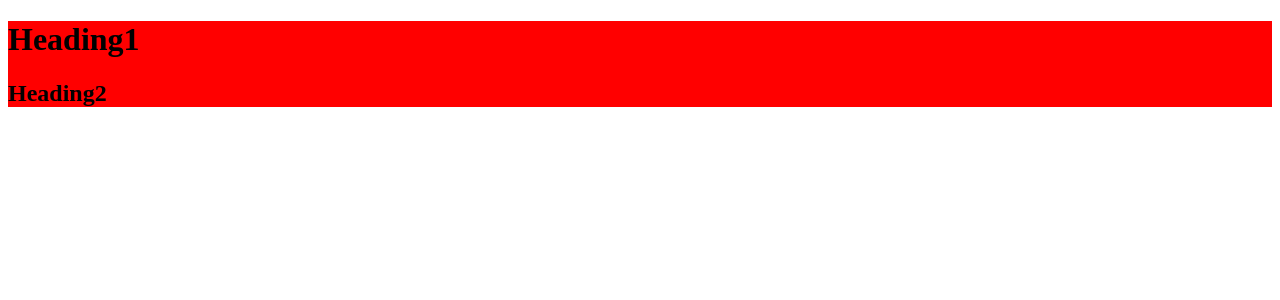
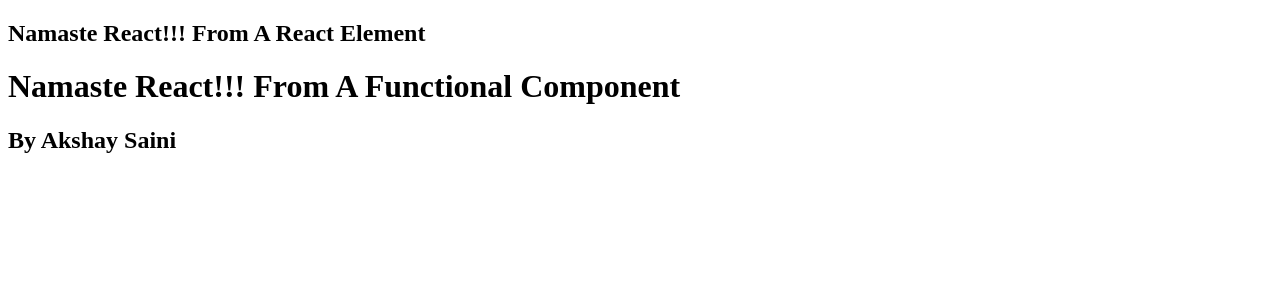
Before and after one commit to tanishqbaweja2410/namaste-react, a React (Vite) app: page / in a window 1280 px wide. Shown: the top 300 px of the page. Built offline with nearby package versions, Linux system fonts and the light colour scheme.

Commit message:
JSX and Functional Components

```diff
--- a/App.js
+++ b/App.js
@@ -1,54 +1,47 @@
-/***
- *
- * Created A Server
- * HMR - Hot Module Replacement
- * File Watcher algorithm - C++
- * BUNDLING
- * MINIFY
- * Cleaning our Code
- * Dev and Production Build
- * Super Fast build algorithm
- * Image Optimization
- * Caching while development
- * Compression
- * Compatble with older version of browser
- * HTTPS on dev
- * port Number
- * Consistent Hashing Algorithm
- * Zero Config
- *
- * Transitive Dependencies
- */
-
 import React from "react";
 import ReactDOM from "react-dom/client";
-const heading1 = React.createElement(
-  "h1",
-  {
-    id: "title",
-  },
-  "Heading1"
-);
-const heading2 = React.createElement(
-  "h2",
-  {
-    id: "title",
-  },
-  "Heading2"
+
+const Title = () => (
+  <h2 id="title" key="h2">
+    Namaste React!!! From A React Element
+  </h2>
 );
 
-const container = React.createElement(
-  "div",
-  {
-    id: "container",
-    hello: "namaste", // we can declare any custom attributes as well => props in react
-  },
-  [heading1, heading2]
+const teacherProfile = (
+  <img
+    className="styleImage"
+    src="https://yt3.ggpht.com/ytc/AMLnZu-cSoO0e2Shro4sYkaKYCumlgllLCTYYNf7bk7G_g=s900-c-k-c0x00ffffff-no-rj"
+    alt="Akshay Saini"
+  />
 );
 
-// console.log(heading1);
+// ------------------ React Component ------------------------------->
+// Everything is a component in React
+// - Functional Component - NEW
+// - Class Based Component - OLD
+
+// Functional Component is nothing but a JS Function
+// it just returns some piece of JSX code or ReactElement
+const HeaderComponent = () => {
+  return (
+    <div>
+      {Title()}
+      <h1>Namaste React!!! From A Functional Component</h1>
+      <h2>By Akshay Saini</h2>
+    </div>
+  );
+};
+
+// const HeaderComponent = () => (
+//   <div>
+//     <h1>Namaste React Functional Component</h1>
+//     <h2>By Akshay Saini</h2>
+//   </div>
+// );
+
+// ------------------ Rendering ------------------------------->
 const root = ReactDOM.createRoot(document.getElementById("root"));
 
 // passing a react element inside the root
-root.render(container);
+root.render(<HeaderComponent />);
 // heading will only be rendered, all other things will be replaced/overwritten by this
--- a/index.css
+++ b/index.css
@@ -1,3 +1,8 @@
 #container {
-    background-color: red;
+    background-color: yellow;
 }
+
+.styleImage {
+    width: 500px;
+    height: 400px;
+}
--- a/package.json
+++ b/package.json
@@ -18,6 +18,8 @@
   },
   "homepage": "https://github.com/tanishqbaweja2410/namaste-react#readme",
   "devDependencies": {
+    "@babel/core": "^7.20.7",
+    "babel-plugin-transform-remove-console": "^6.9.4",
     "parcel": "^2.8.2",
     "process": "^0.11.10"
   },
```
Also changed, not shown: 1 other file (tests, documents, lock files or other folders).
